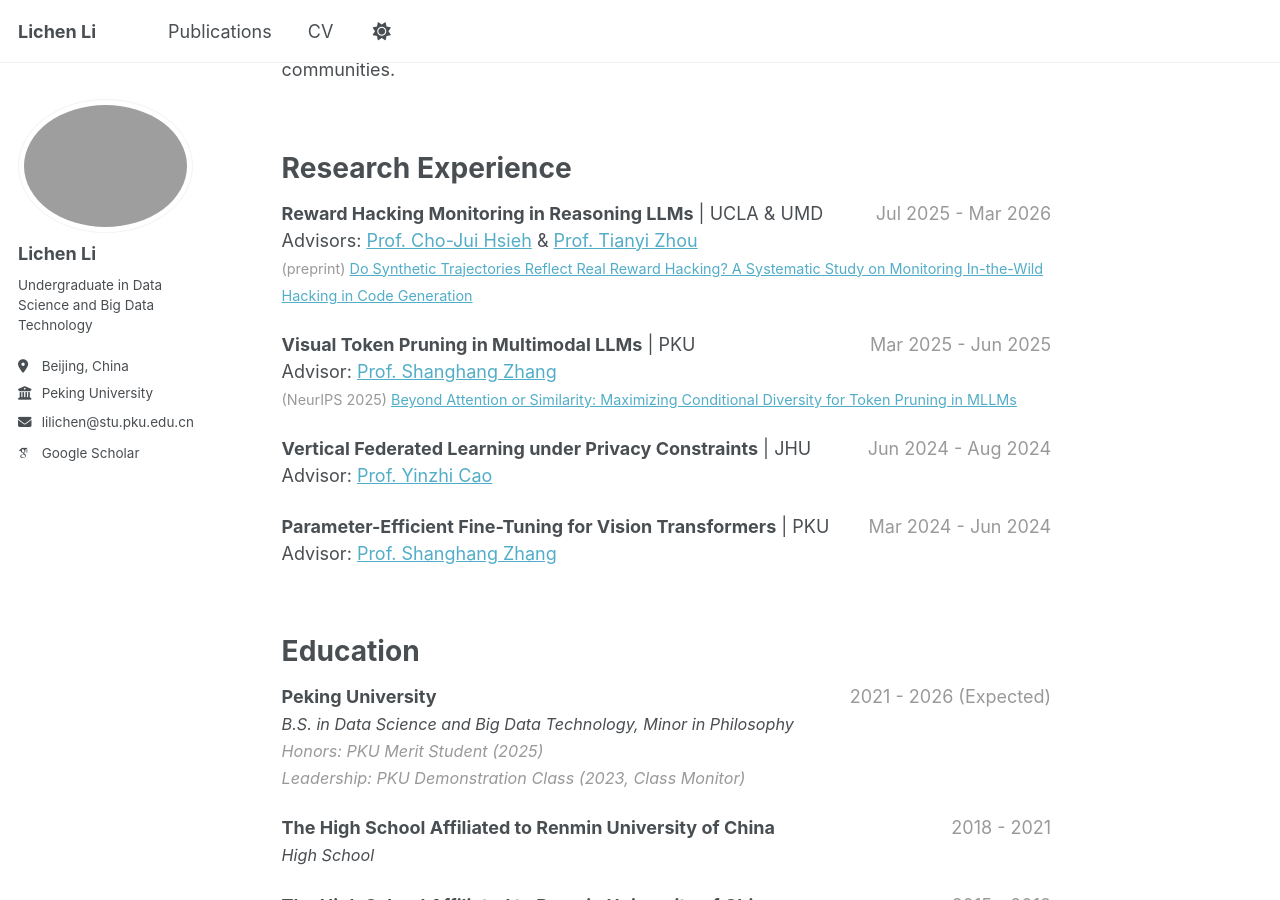
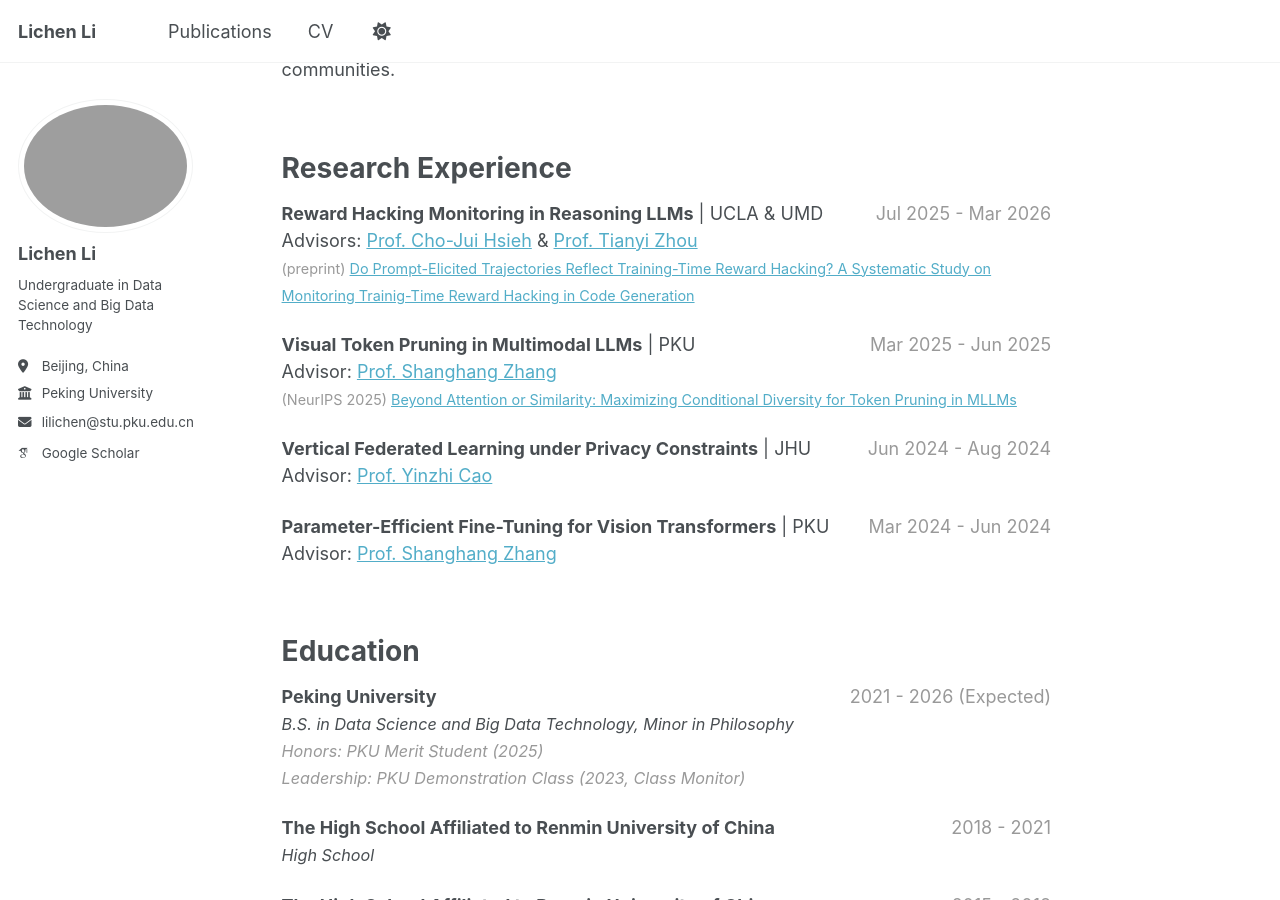
Before and after one commit to LichenLillc/LichenLillc.github.io, a Jekyll site: the page built from _pages/about.md, in a window 1280 px wide and 900 px high, scrolled down 398 px. Built offline with Jekyll 4.4.1, drawn with Linux system fonts in a browser that asks for light colours; some web fonts are replaced; a script that is not in the unit is left out.

Commit message:
Update research paper titles and links in about.md

```diff
--- a/_pages/about.md
+++ b/_pages/about.md
@@ -21,7 +21,7 @@ Research Experience
 
 **Reward Hacking Monitoring in Reasoning LLMs** | UCLA & UMD <span style="float: right; color: #999">Jul 2025 - Mar 2026</span> <br>
 Advisors: [Prof. Cho-Jui Hsieh](https://web.cs.ucla.edu/~chohsieh/) & [Prof. Tianyi Zhou](https://tianyizhou.github.io) <br>
-<span style="color: #999; font-size: 0.8em;">(preprint) [Do Synthetic Trajectories Reflect Real Reward Hacking? A Systematic Study on Monitoring In-the-Wild Hacking in Code Generation](https://arxiv.org/pdf/2604.23488)</span> <br>
+<span style="color: #999; font-size: 0.8em;">(preprint) [Do Prompt-Elicited Trajectories Reflect Training-Time Reward Hacking? A Systematic Study on Monitoring Trainig-Time Reward Hacking in Code Generation](https://arxiv.org/pdf/2604.23488)</span> <br>
 
 **Visual Token Pruning in Multimodal LLMs** | PKU <span style="float: right; color: #999;">Mar 2025 - Jun 2025</span> <br>
 Advisor: [Prof. Shanghang Zhang](https://pku-hmi-lab.github.io/HMI-Web/leader.html) <br>
```
